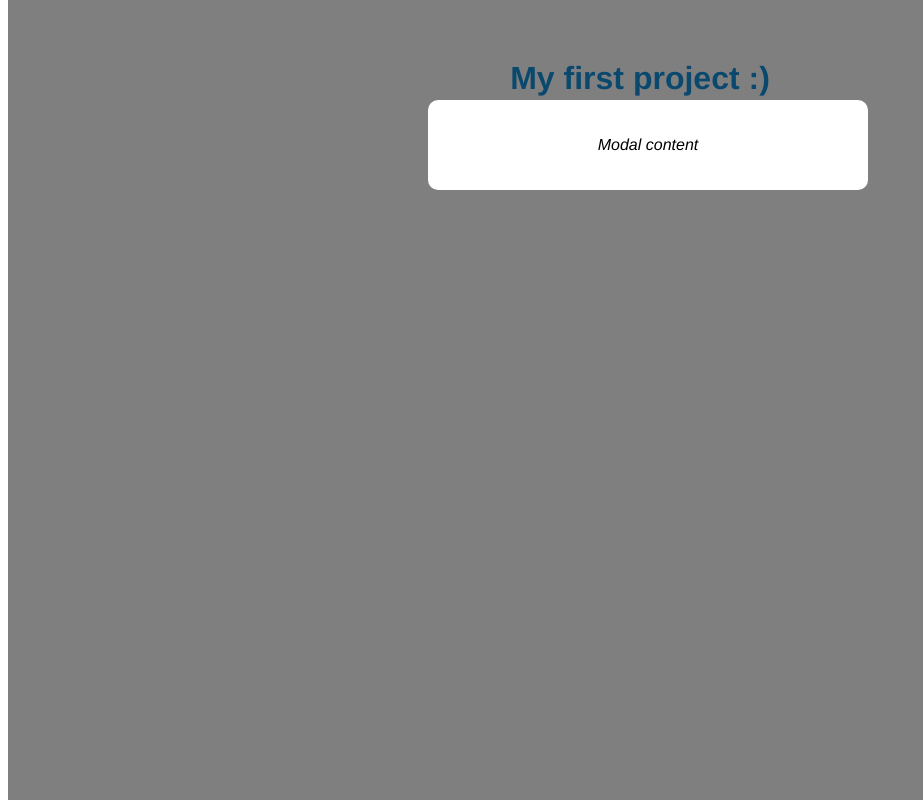
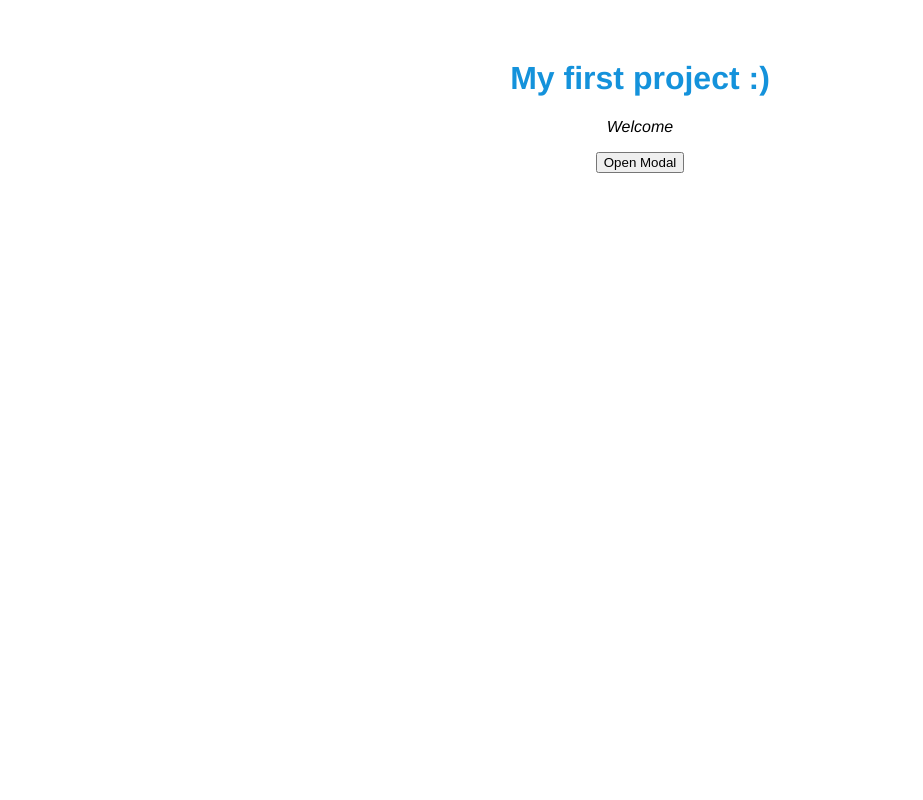
Before and after one commit to kasparlaurenz/learning-vue3, a Vue app: page / in a window 1280 px wide. Shown: the whole page, without its empty margins (0-923 px from the left). Built offline with nearby package versions, Linux system fonts and the light colour scheme.

Commit message:
more prop stuff and passing click events

```diff
--- a/src/App.vue
+++ b/src/App.vue
@@ -1,6 +1,16 @@
 <template>
   <h1>{{ title }}</h1>
-  <Modal header="This is a prop" />
+  <p>Welcome</p>
+  <div v-if="showModal">
+    <Modal
+      :header="header"
+      :content="text"
+      theme="sale"
+      @close="toggleModal"
+      :showModal="showModal"
+    />
+  </div>
+  <button @click="toggleModal">Open Modal</button>
 </template>
 
 <script>
@@ -13,7 +23,15 @@ export default {
   data() {
     return {
       title: "My first project :)",
+      header: "This is a prop",
+      text: "Im dynamic content",
+      showModal: false,
     };
+  },
+  methods: {
+    toggleModal() {
+      this.showModal = !this.showModal;
+    },
   },
 };
 </script>
@@ -36,4 +54,7 @@ body {
 h1 {
   color: var(--main-color);
 }
+button:hover {
+  cursor: pointer;
+}
 </style>
--- a/src/components/Modal.vue
+++ b/src/components/Modal.vue
@@ -1,7 +1,8 @@
 <template>
-  <div class="backdrop">
-    <div class="modal">
-      <p>Modal content</p>
+  <div class="backdrop" @click.self="closeModal" :class="{ open: showModal }">
+    <div class="modal" :class="{ sale: theme === 'sale' }">
+      <h1>{{ header }}</h1>
+      <p>{{ content }}</p>
     </div>
   </div>
 </template>
@@ -9,6 +10,12 @@
 <script>
 export default {
   name: "Modal",
+  props: ["header", "content", "theme", "showModal"],
+  methods: {
+    closeModal() {
+      this.$emit("close");
+    },
+  },
 };
 </script>
 
@@ -19,6 +26,13 @@ export default {
   background-color: rgba(0, 0, 0, 0.5);
   width: 100%;
   height: 100%;
+}
+
+.backdrop.open {
+  cursor: pointer;
+}
+.backdrop.open .modal {
+  cursor: auto;
 }
 .modal {
   font-family: Avenir, Helvetica, Arial, sans-serif;
@@ -31,4 +45,13 @@ export default {
   background-color: white;
   border-radius: 10px;
 }
+
+.modal.sale {
+  background-color: crimson;
+  color: white;
+}
+
+.modal.sale h1 {
+  color: white;
+}
 </style>
```
